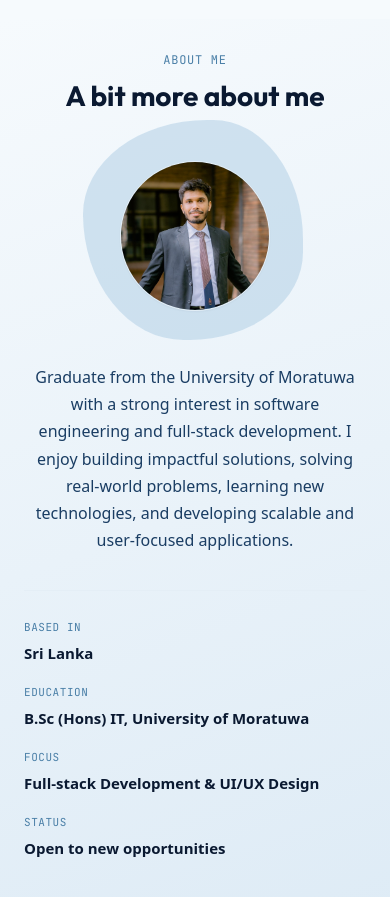
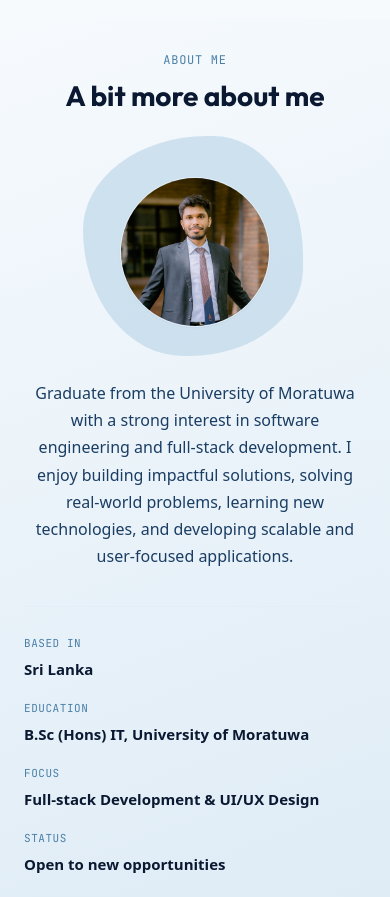
Before and after one commit to PasinduTY/MyPortfolio, a React (Create React App) app: page / in a window 390 px wide. Shown: the part 800-1697 px from the top of the page. Built offline with nearby package versions, Linux system fonts and the light colour scheme.

Commit message:
Adjust photo in mobile view

```diff
--- a/src/components/About.jsx
+++ b/src/components/About.jsx
@@ -84,7 +84,7 @@ const PhotoSide = styled.div`
   @media (max-width: 760px) {
     grid-area: photo;
     width: 200px;
-    margin: 0 auto 28px;
+    margin: 16px auto 28px;
   }
 `;
 
```
